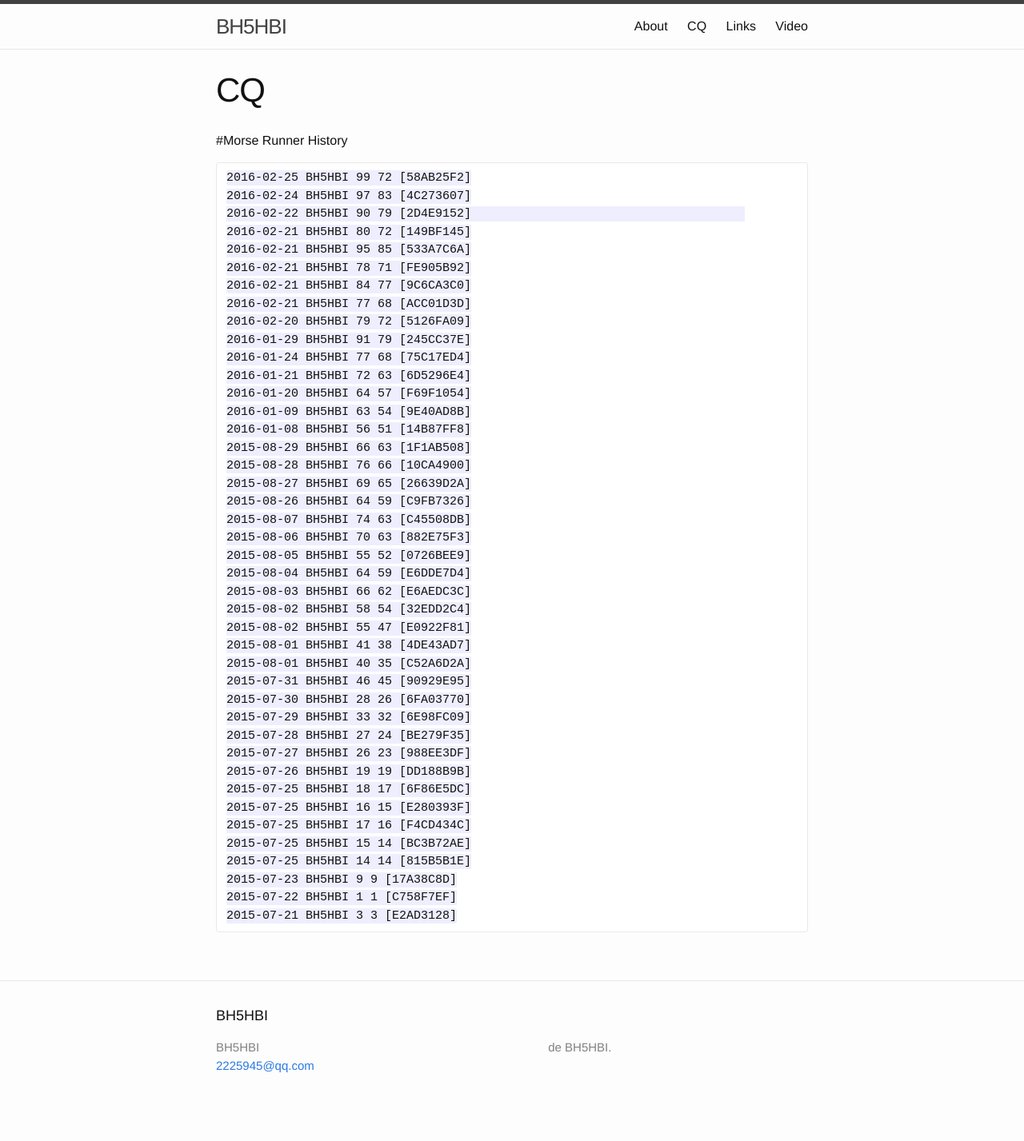
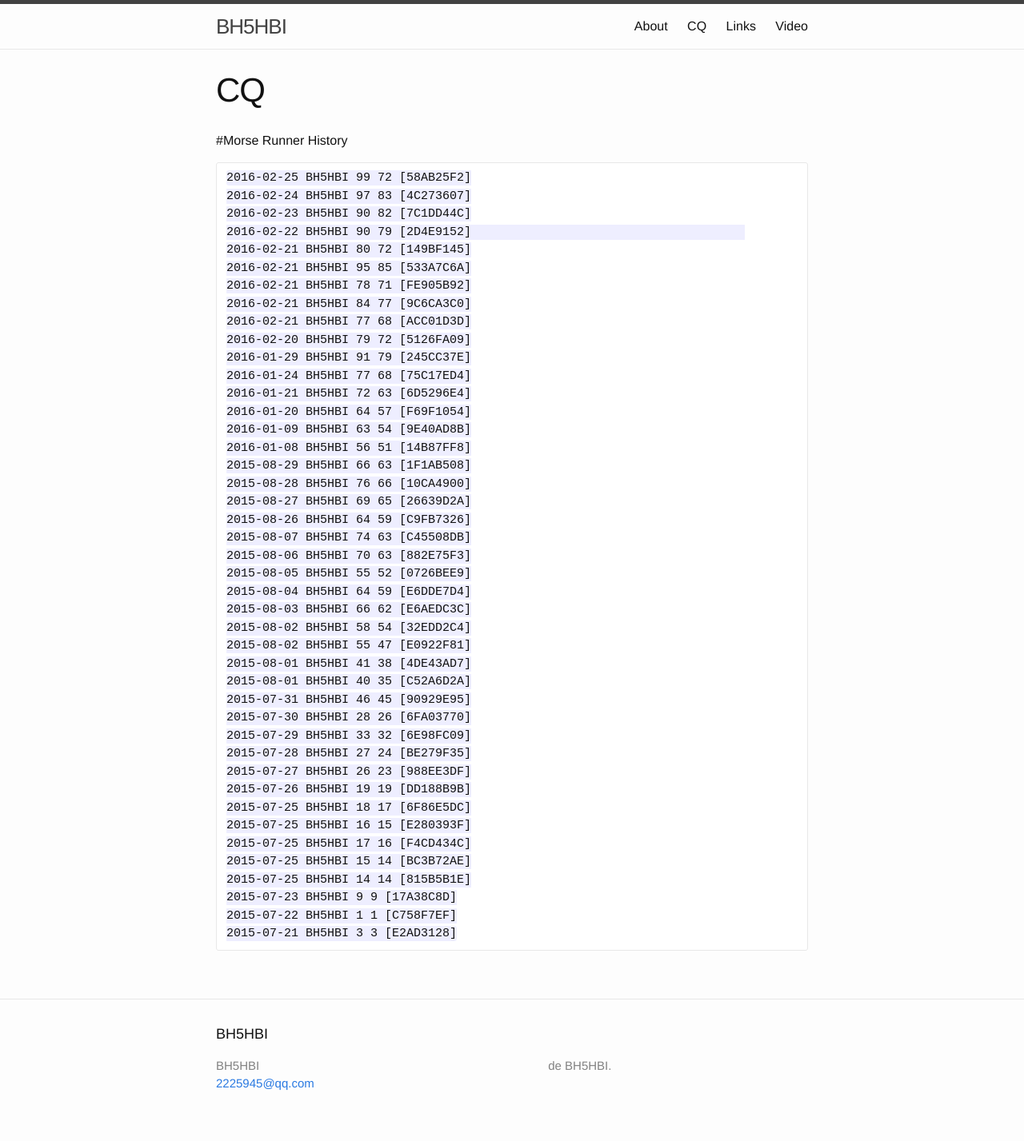
Before and after one commit to BH5HBI/bh5hbi.github.com, a Jekyll site: the page built from cq.md, in a window 1280 px wide. Shown: the whole page at 80% size. Built offline with Jekyll 4.4.1, drawn with Linux system fonts in a browser that asks for light colours; before the commit the page ends 1404 px from its top, so only the background shows below that.

Commit message:
update cq pages

```diff
--- a/cq.md
+++ b/cq.md
@@ -8,6 +8,7 @@ permalink: /CQ/
 
 	2016-02-25 BH5HBI 99 72 [58AB25F2]
 	2016-02-24 BH5HBI 97 83 [4C273607]
+	2016-02-23 BH5HBI 90 82 [7C1DD44C]
 	2016-02-22 BH5HBI 90 79 [2D4E9152]
 	2016-02-21 BH5HBI 80 72 [149BF145]
 	2016-02-21 BH5HBI 95 85 [533A7C6A]
```
